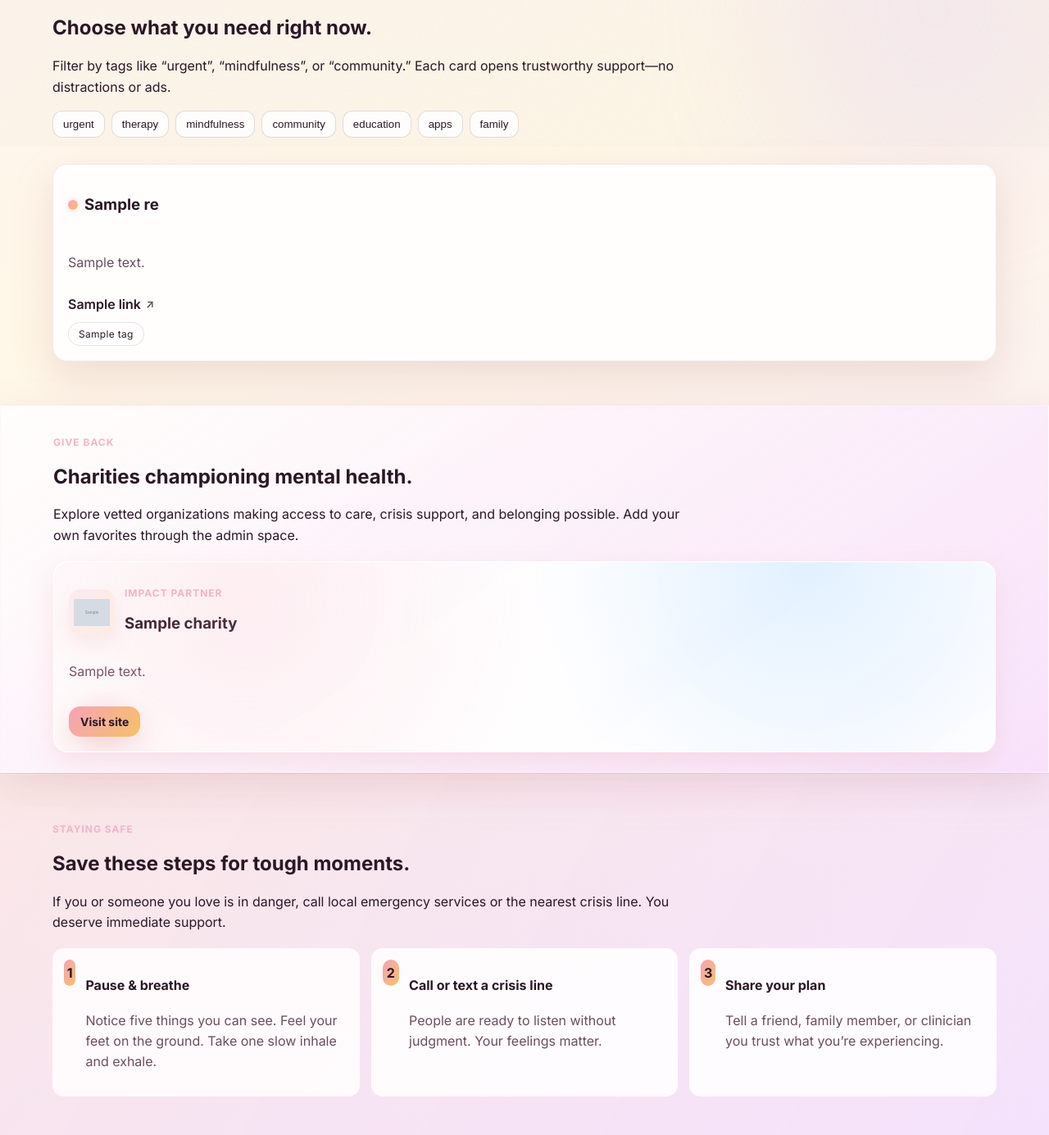
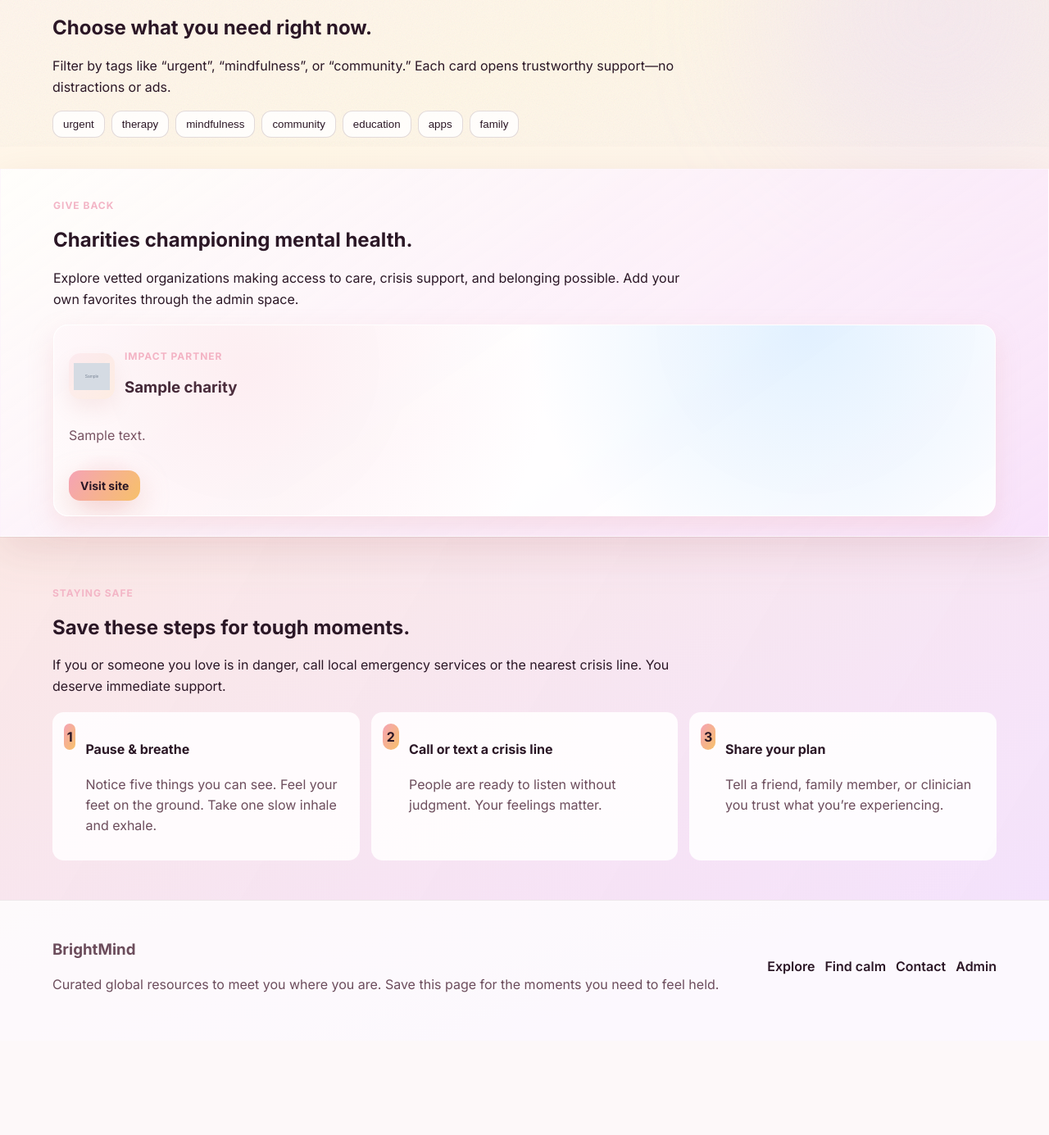
Before and after one commit to andyfast20-sketch/mentalhealthresources, a Flask app: template templates/home.html in a window 1280 px wide. Shown: the part 621-2006 px from the top of the page at 82% size. After the commit the page ends 1832 px from the top, so only its background shows below. Run offline with Flask 3, Linux system fonts and the light colour scheme; the template is opened without the code that fills it: most values are stand-ins (such as "Sample title", 1, 10 or a date in 2020); grey boxes marked "Sample" are stand-in pictures.

Commit message:
Remove resource grid section from homepage

```diff
--- a/templates/home.html
+++ b/templates/home.html
@@ -34,28 +34,6 @@
             <button class="tag" data-tag="family">family</button>
         </div>
     </div>
-</section>
-
-<section id="resources" class="resource-grid">
-    {% for res in resources %}
-    <article class="resource-card" data-tags="{{ res.tags|join(' ') }}">
-        <div class="card-header">
-            <div class="dot"></div>
-            <h3>{{ res.title }}</h3>
-        </div>
-        <p class="body">{{ res.description }}</p>
-        <div class="links">
-            {% for link in res.links %}
-            <a href="{{ link.url }}" target="_blank" rel="noopener" class="link">{{ link.label }}</a>
-            {% endfor %}
-        </div>
-        <div class="chip-row">
-            {% for tag in res.tags %}
-            <span class="chip">{{ tag }}</span>
-            {% endfor %}
-        </div>
-    </article>
-    {% endfor %}
 </section>
 
 <section id="charities" class="panel charity-panel">
```
